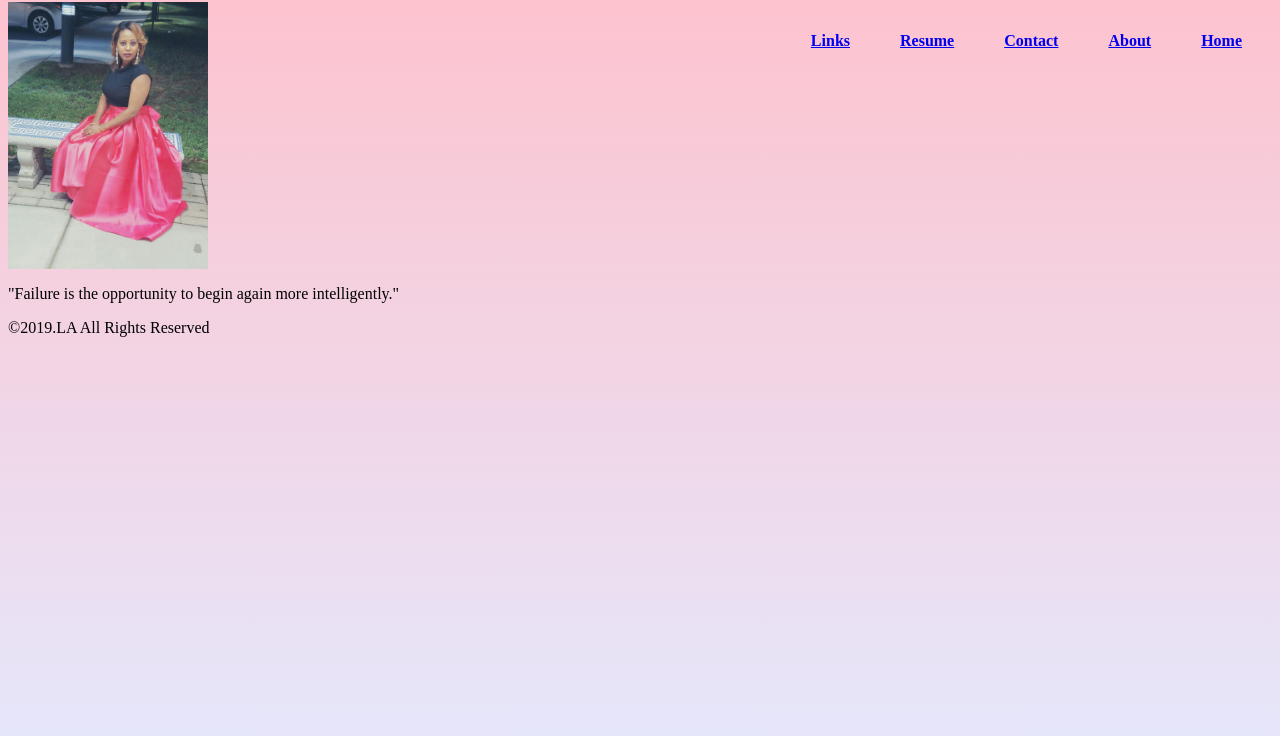
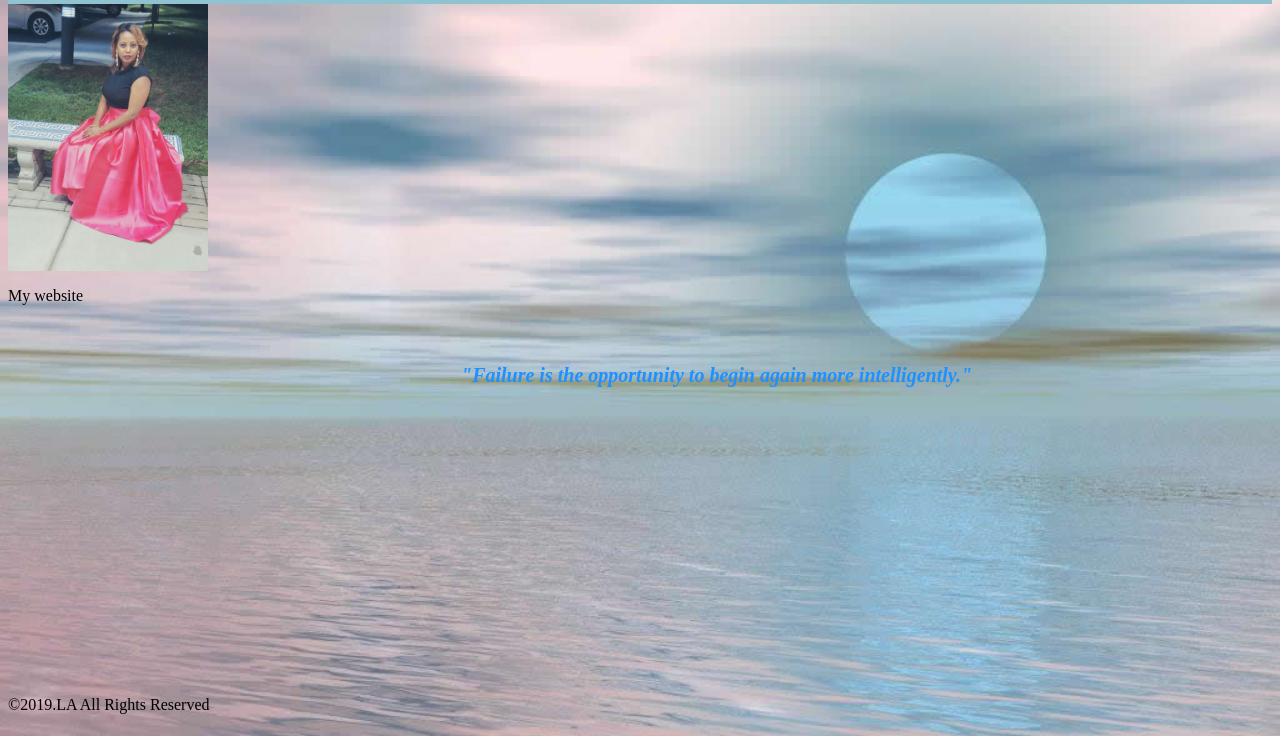
Before and after one commit to Liya2019/Refcode-Project, a plain HTML site: page index.html in a window 1280 px wide. Shown: the part 64-800 px from the top of the page. Drawn offline with Linux system fonts and the light colour scheme.

Commit message:
css changes

```diff
--- a/Style.css
+++ b/Style.css
@@ -1,39 +1,91 @@
 
 
+body {
 
+}
   .pic {
     width: 200px;
+    .p {
+
+    }
+  }
+  .nav{
+    text-align: right;
   }
   .nav li {
-    margin-right: 10px;
-    float: right;
-    display: inline;
-    font-weight: bold;
-    font-style: normal;
-    font-style: 40px;
-    padding: 20px;
-    margin-top: 10px;
+  margin-top: 20px;
+  list-style-type: none;
+  text-decoration: none;
+  color: white
+  border:1px solid #fff;
+  display: inline-block;
+  list-style-type: none;
+  text-decoration: none;
+  font-weight: bold;
+  font-style: normal;
+  font-size: 20px;
+  padding: 10px;
+  margin-top: 10px;
+  position: relative;
+  text-decoration: none;
+  color: white;
+  text-align: left;
+
+
   }
 
   #contact {
     background-image: url(contactbackground.jpg);
  }
 #Index{
-  background-image: linear-gradient(pink, lavender);
+  background-image: url(li.jpg);
+  background-repeat: no-repeat;
+  background-size: 100%, 100%;
+
+
 }
+.quote{
+  font-style: italic;
+  color:#1E90FF;
+  font-weight: bold;
+  margin-right: 300px;
+  float: right;
+  font-size: 20px;
 
+}
+.studentlinks {
+  list-style-type: none;
+ text-align: center;
+ margin-top: 10px;
+ float: left;
+ position: absolute;
+ top: 25%;
+ left: 37%;
+}
 
 #Resume {
 
-  background-image: linear-gradient(lime, lightblue);
+  background-image: linear-gradient(lightblue, lime);
 }
 
 
 #Links {
 background-image: linear-gradient(pink, lavender);
+
+
+
 }
 #About{
   background-image: linear-gradient(pink, lavender);
-
+  position: absolute;
 
 }
+footer {
+  position: absolute;
+  top: 95%;
+}
+
+header{
+  background: #91C2D0;
+  height: 60px;
+}
--- a/index.html
+++ b/index.html
@@ -1,7 +1,5 @@
 <html>
 <head>
-
-<h1> Liya Adugna </h1>
 
 <title>my website</title>
 <link rel="stylesheet" type="text/css" href="Style.css"/>
@@ -26,7 +24,13 @@
 
 
 <img class="pic" src="Liya2.jpg" alt="">
-<p>
+
+<p class=" text">
+  My website
+</p>
+<p class="quote">
+  <br>
+
   "Failure is the opportunity to begin again more intelligently."
 </p>
 
```
Also changed, not shown: About.html (+1 -1 lines), Contact.html (+7 -7 lines), Links.html (+3 -1 lines), in.jpg (added), indxback.jpg (added), li.jpg (added), 1 other file.
